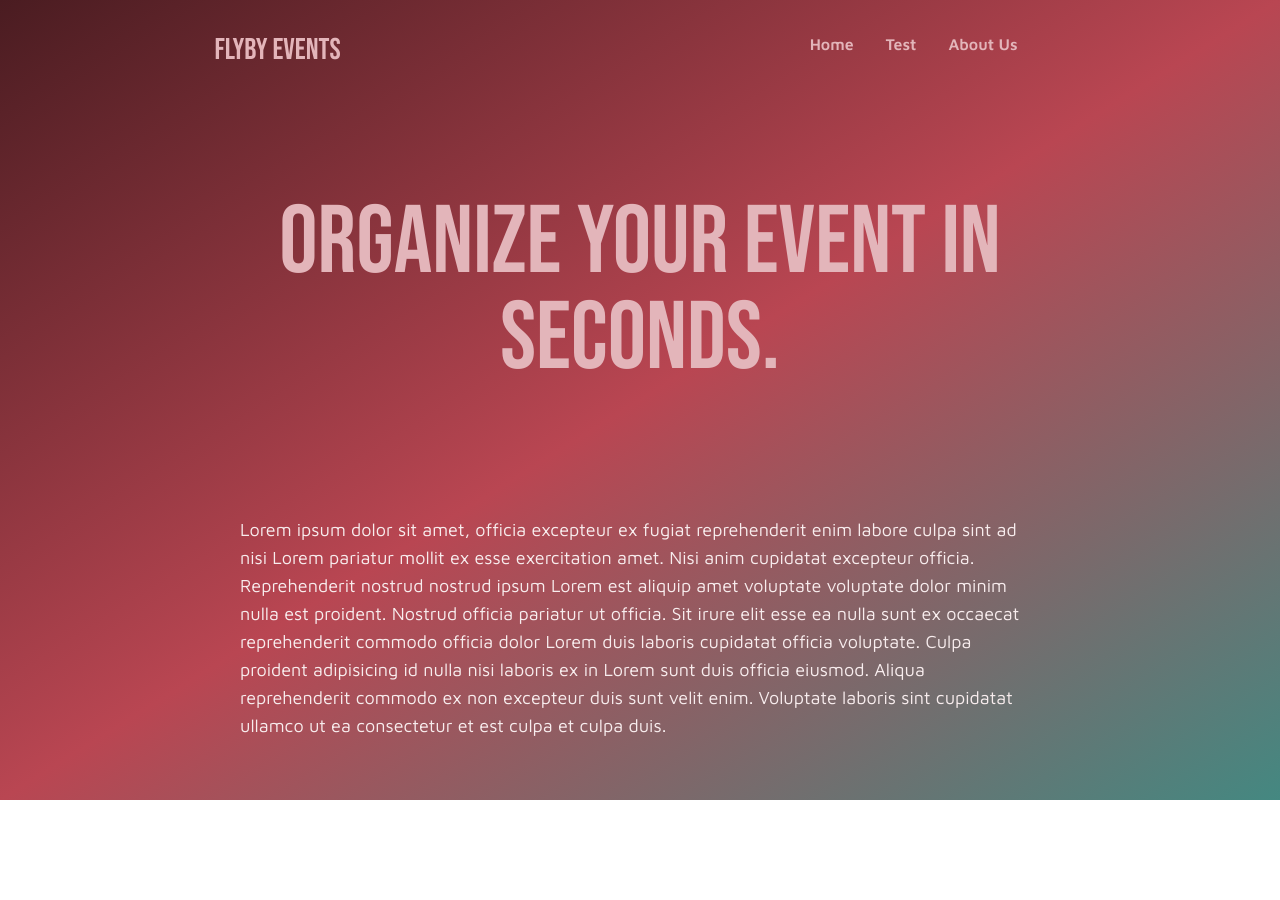
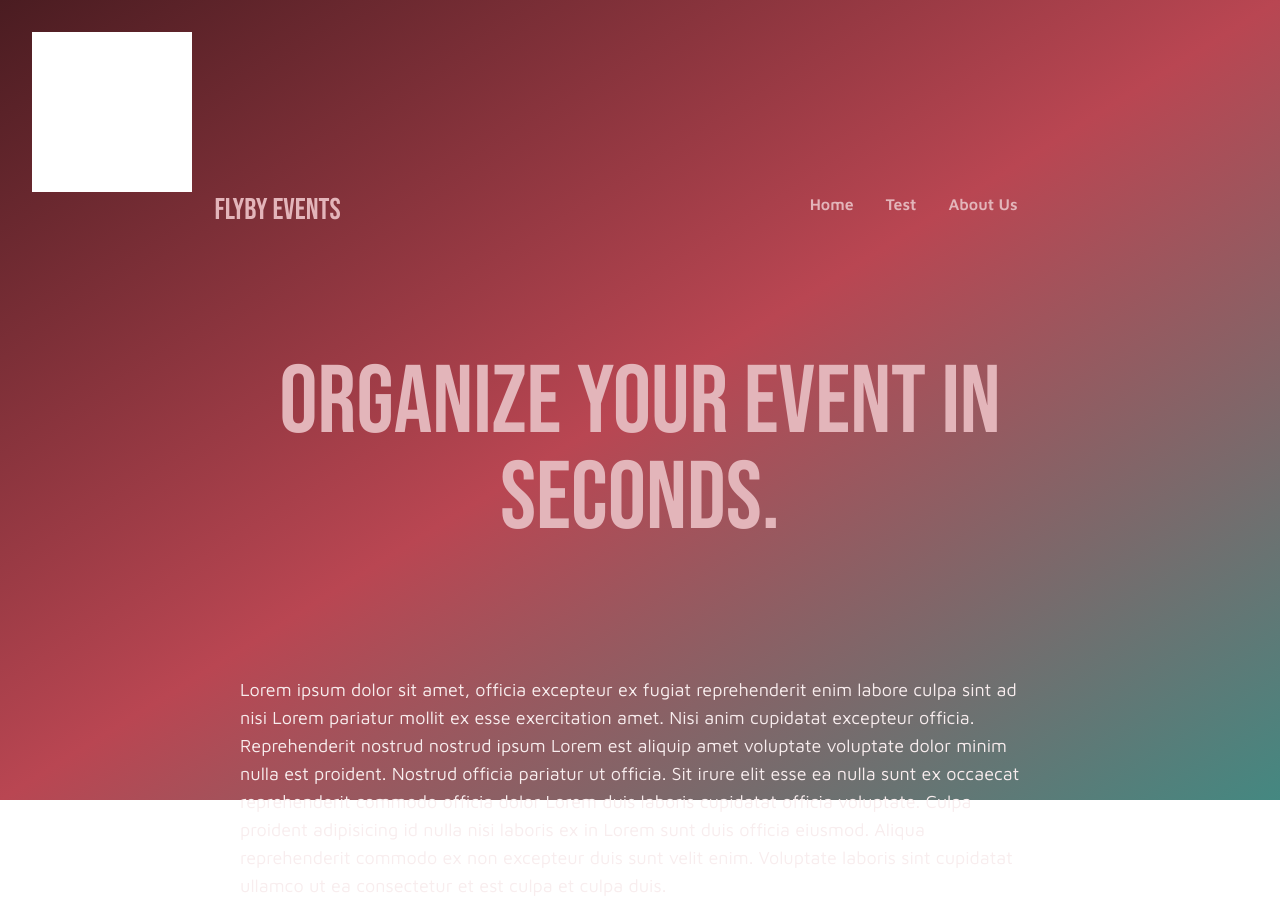
Before and after one commit to ozzythecoder/flyby-events, a Next.js app: page / in a window 1280 px wide. Before the commit the page ends 800 px from the top, so only its background shows below. Built offline with nearby package versions, Linux system fonts and the light colour scheme.

Commit message:
Added SwipeMenu

```diff
--- a/src/app/page.tsx
+++ b/src/app/page.tsx
@@ -1,8 +1,10 @@
 import HeaderBar from "@components/HeaderBar";
+import SwipeMenu from "@components/SwipeMenu";
 
 export default function Home() {
   return (
     <div className="p-8 bg-gradient-to-br from-primary-200 via-primary-500 to-accent-400 bg-fixed h-[100vh]">
+      <SwipeMenu />
       <HeaderBar />
       <div className="max-w-[800px] w-[80vw] mx-auto">
         <h1 className="my-32 font-heading text-5xl md:text-6xl lg:text-8xl text-center text-primary-800">
```
